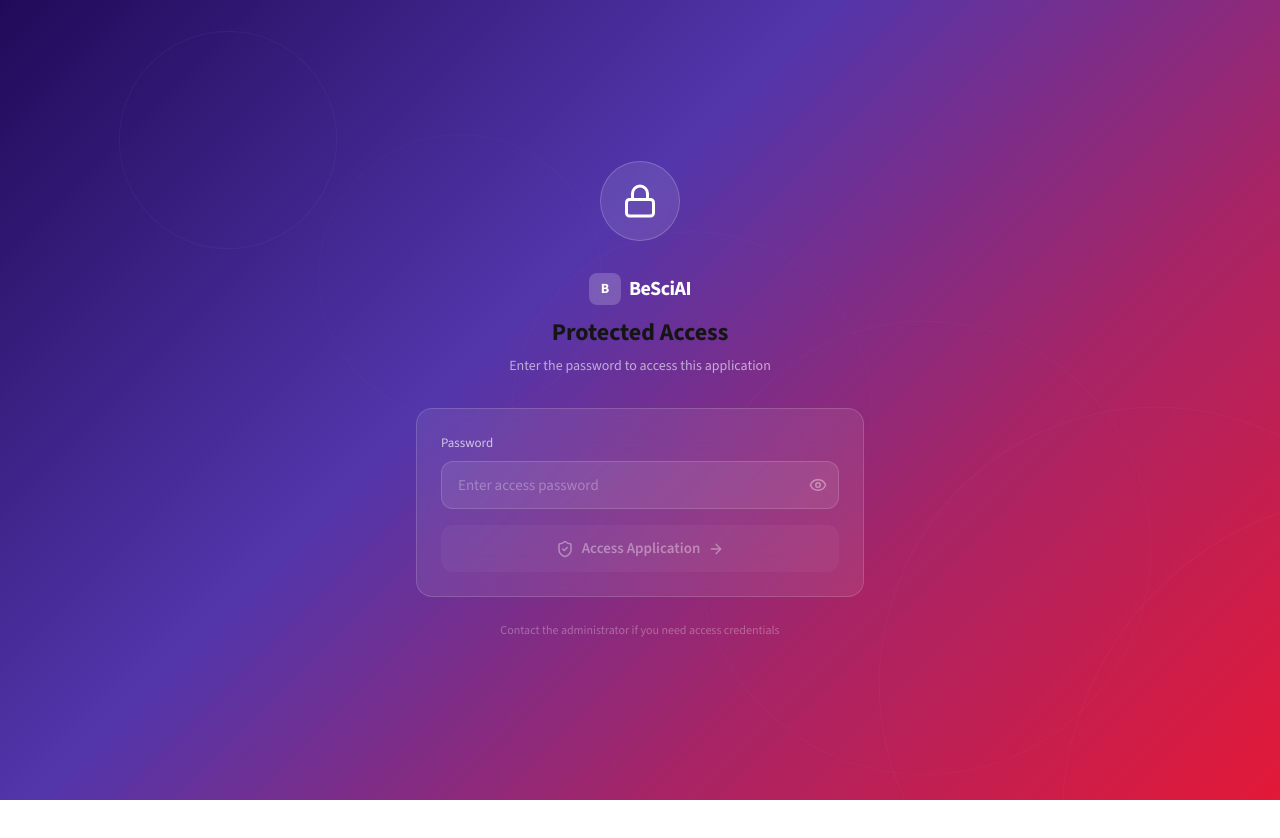
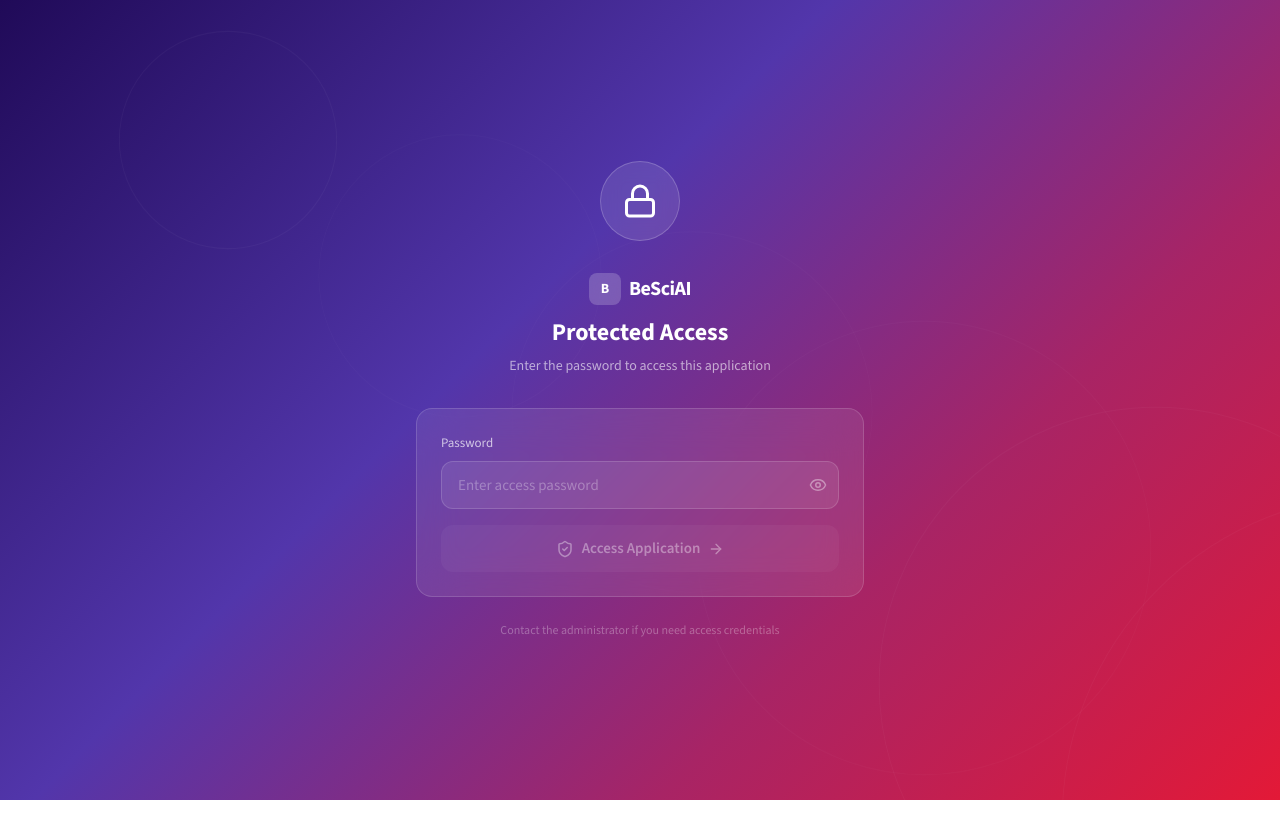
Before and after one commit to vivekarya2026/CGI-BeSciAI, a React (Vite) app: page / in a window 1280 px wide. Shown: the top 838 px of the page. Built offline with nearby package versions, Linux system fonts and the light colour scheme.

Commit message:
Fix Protected Access heading color to white

```diff
--- a/src/app/components/PasswordGate.tsx
+++ b/src/app/components/PasswordGate.tsx
@@ -155,7 +155,7 @@ export default function PasswordGate({ children }: PasswordGateProps) {
                     </div>
                     <h1
                         className="text-white mb-2"
-                        style={{ fontSize: 24, fontWeight: 700, lineHeight: '1.3' }}
+                        style={{ fontSize: 24, fontWeight: 700, lineHeight: '1.3', color: '#ffffff' }}
                     >
                         Protected Access
                     </h1>
```
